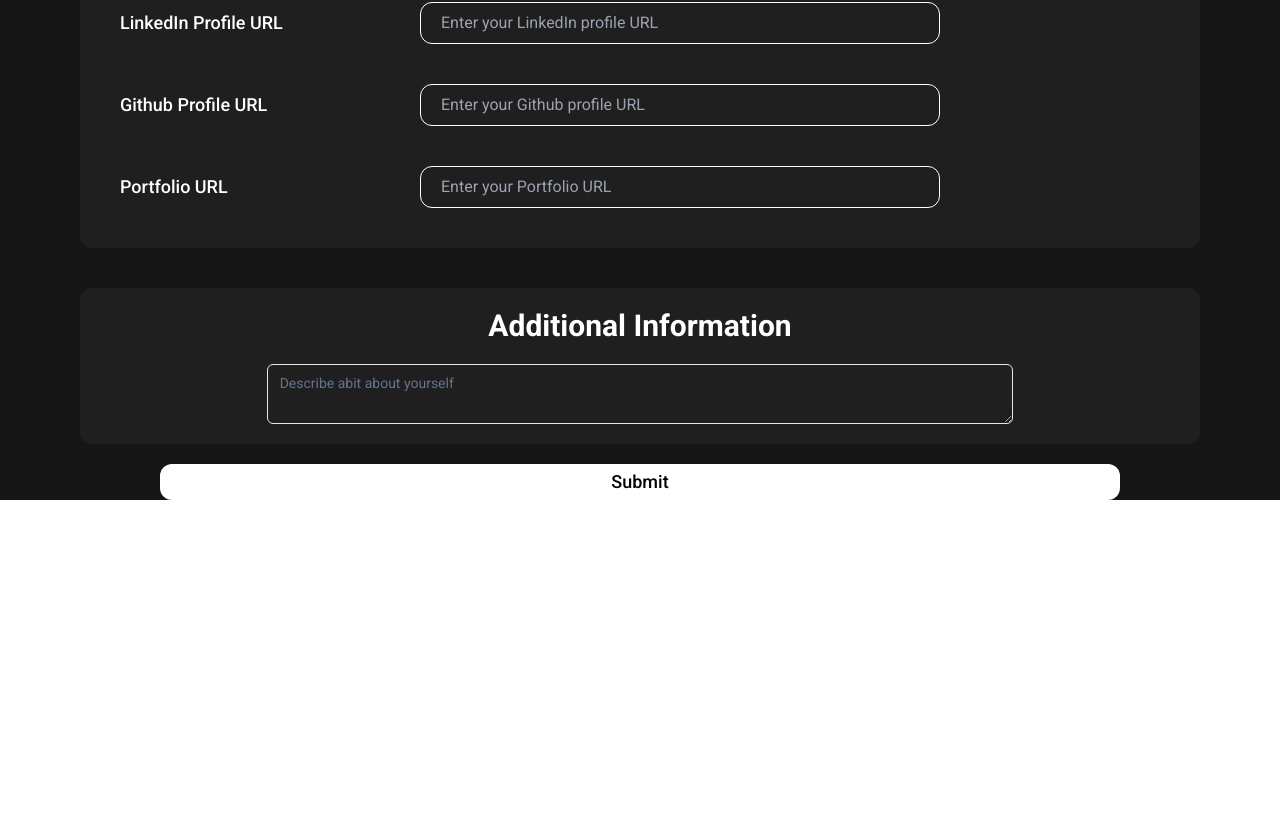
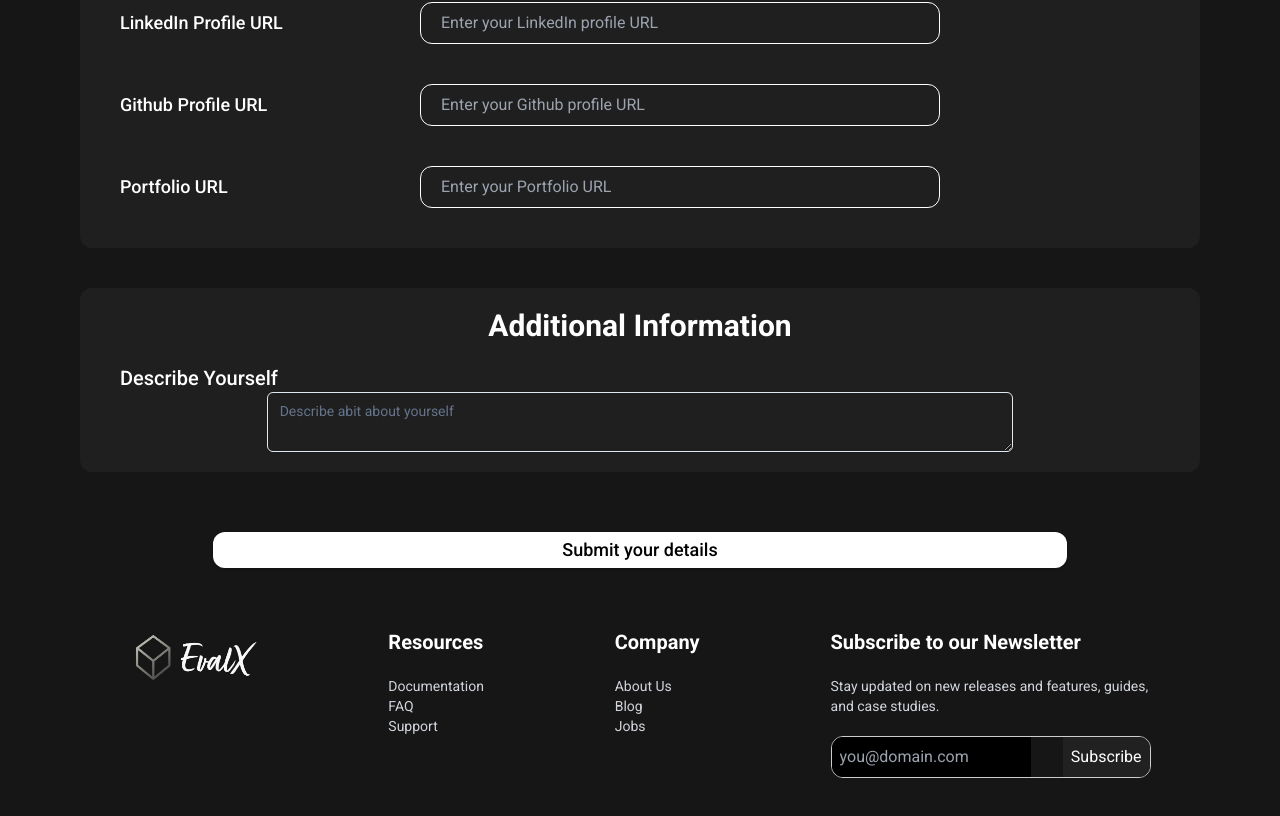
Before and after one commit to 0xsambit/evalx, a Next.js app: page /create-profile in a window 1280 px wide. Shown: the part 1098-1914 px from the top of the page. Before the commit the page ends 1598 px from the top, so only its background shows below. Built offline with nearby package versions, Linux system fonts and the light colour scheme; no server answers; a web font is replaced by a local one.

Commit message:
Candidate and Reecruiter profile page seperated

```diff
--- a/app/(root)/create-profile/page.jsx
+++ b/app/(root)/create-profile/page.jsx
@@ -7,8 +7,9 @@ import { skills } from "@/app/content";
 import { useState, useEffect } from "react";
 import { Button } from "@/app/components/ui/button";
 import { Textarea } from "@/components/ui/textarea";
+import Footer from "@/app/components/Footer";
 const Profile = () => {
-    const [role, setRole] = useState("");
+    const [role, setRole] = useState("Candidate");
     const [email, setEmail] = useState("");
     const [image, setImage] = useState(null);
 
@@ -129,17 +130,24 @@ const Profile = () => {
                     </div>
                 </div>
             </div>
+            {role == "Candidate" ? (
+                <>
                     <div className='section'>
                         <h1 className='text-3xl font-semibold text-center my-3'>
                             Profile Details
                         </h1>
                         <form className='flex flex-col justify-center items-start px-10'>
-                    <h1 className='text-xl font-medium'>Skills / Expertise</h1>
+                            <h1 className='text-xl font-medium'>
+                                Skills / Expertise
+                            </h1>
                             {skills.map((skill) => (
                                 <div
                                     className='flex  justify-center items-center gap-5 h-10'
                                     key={skill.id}>
-                            <Checkbox label={skill.code} className='bg-white' />
+                                    <Checkbox
+                                        label={skill.code}
+                                        className='bg-white'
+                                    />
                                     <label htmlFor='skills'>{skill.name}</label>
                                 </div>
                             ))}
@@ -209,16 +217,61 @@ const Profile = () => {
                         <h1 className='font-semibold text-3xl text-center mb-5'>
                             Additional Information
                         </h1>
+                        <p className='mx-10 font-medium text-xl'>
+                            {" "}
+                            Describe Yourself
+                        </p>
                         <Textarea
                             placeholder='Describe abit about yourself'
                             className='w-2/3 m-auto'
                         />
                     </div>
-            <div className='flex justify-center items-center m-auto w-full'>
-                <Button className='bg-white text-black font-medium text-lg rounded-xl w-3/4 hover:bg-black hover:text-white duration-200 ease-linear'>
-                    Submit
+                    <div className='flex justify-center items-center m-auto w-full my-10'>
+                        <Button className='bg-white text-black font-medium text-lg rounded-xl w-2/3 hover:bg-black hover:text-white duration-200 ease-linear'>
+                            Submit your details
                         </Button>
                     </div>
+                </>
+            ) : (
+                <>
+                    <div className='section'>
+                        <h1 className='text-3xl font-semibold text-center my-3'>
+                            Company Details
+                        </h1>
+                        <form className='flex flex-col justify-center items-start px-10'>
+                            <div className='flex justify-start items-center gap-10 w-full my-5'>
+                                <label
+                                    htmlFor='portfolio'
+                                    className='font-medium text-lg w-1/4'>
+                                    Company Name
+                                </label>
+                                <input
+                                    type='url'
+                                    id='company'
+                                    name='company'
+                                    placeholder='Your Company Name'
+                                    className='bg-inherit border border-white outline-none px-5 py-2 rounded-xl text-gray-300 w-1/2'
+                                />
+                            </div>
+                            <div className='flex justify-start items-center gap-10 w-full my-5'>
+                                <label
+                                    htmlFor='portfolio'
+                                    className='font-medium text-lg w-1/4'>
+                                    Job Role / Position
+                                </label>
+                                <input
+                                    type='url'
+                                    id='job'
+                                    name='job'
+                                    placeholder='Specify the Job Role requirement for the candidate'
+                                    className='bg-inherit border border-white outline-none px-5 py-2 rounded-xl text-gray-300 w-1/2'
+                                />
+                            </div>
+                        </form>
+                    </div>
+                </>
+            )}
+            <Footer />
         </section>
     );
 };
```
Lines whose indentation alone changed are shown as unchanged.
